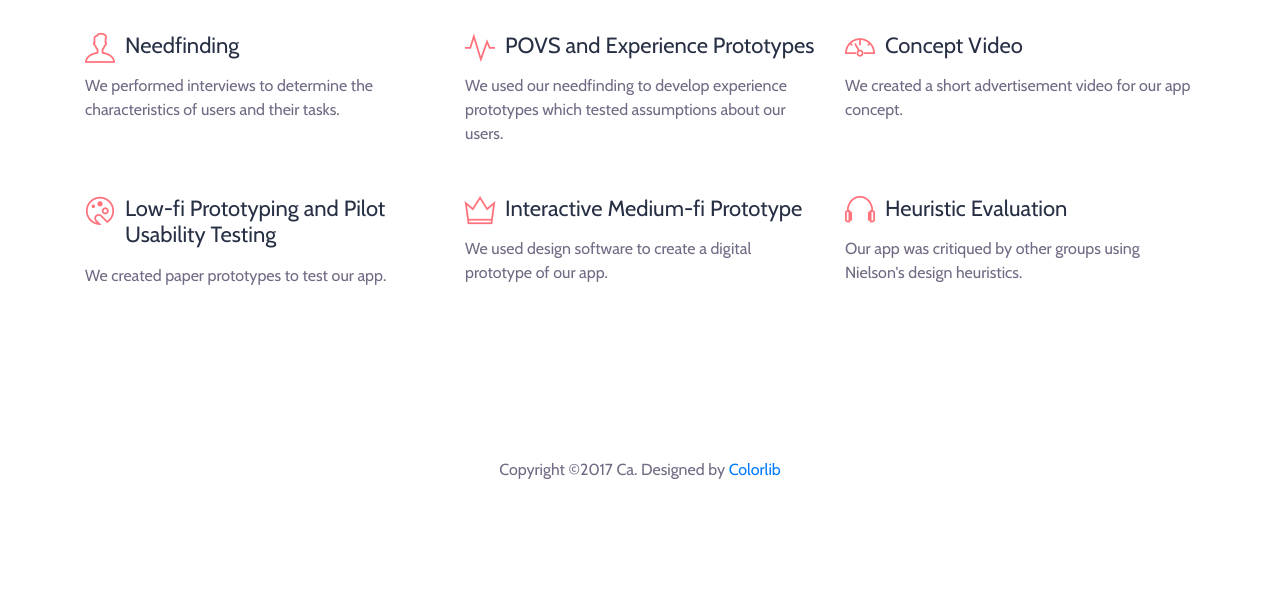
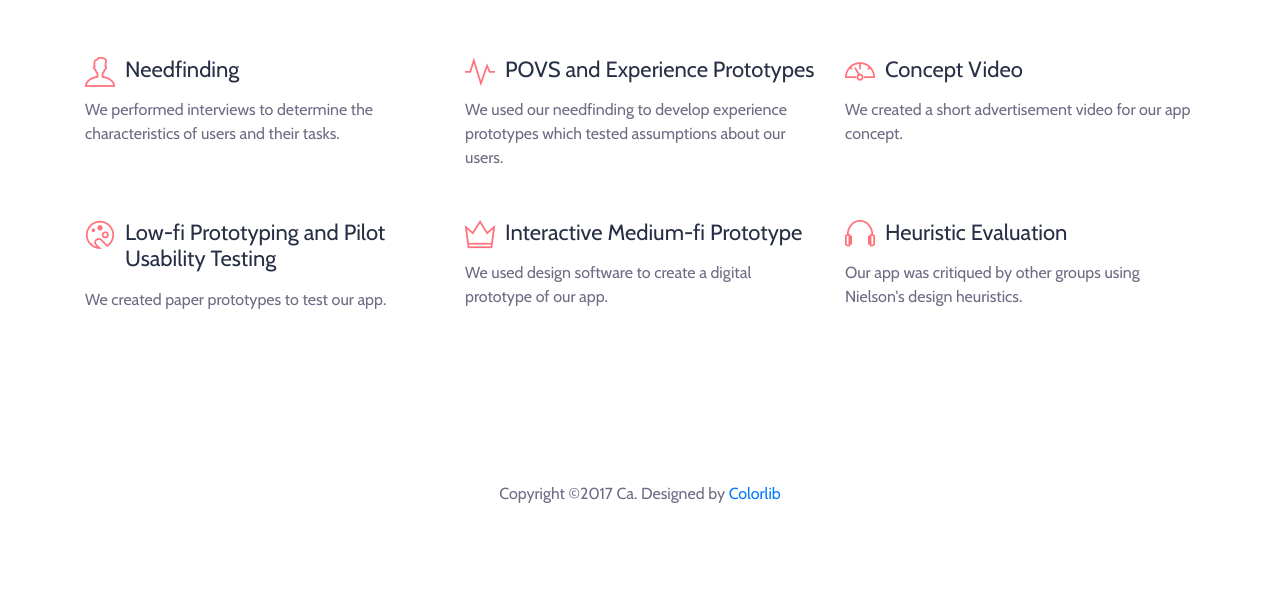
Before and after one commit to ahdahl/Team7, a plain HTML site: page website/ca/process.html in a window 1280 px wide. Shown: the part 262-868 px from the top of the page. Before the commit the page ends 844 px from the top, so only its background shows below. Drawn offline with nearby package versions, Linux system fonts and the light colour scheme.

Commit message:
minor whitespace fix

```diff
--- a/website/ca/style.css
+++ b/website/ca/style.css
@@ -196,7 +196,7 @@ h6 {
 }
 
 .section_padding_0_50 {
-    padding-top: 20vh;
+    padding-top: 23vh;
     padding-bottom: 50px;
 }
 
```
